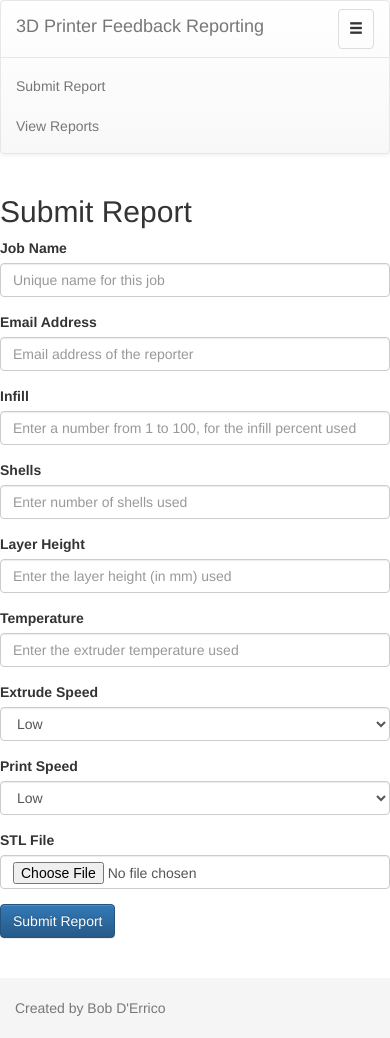
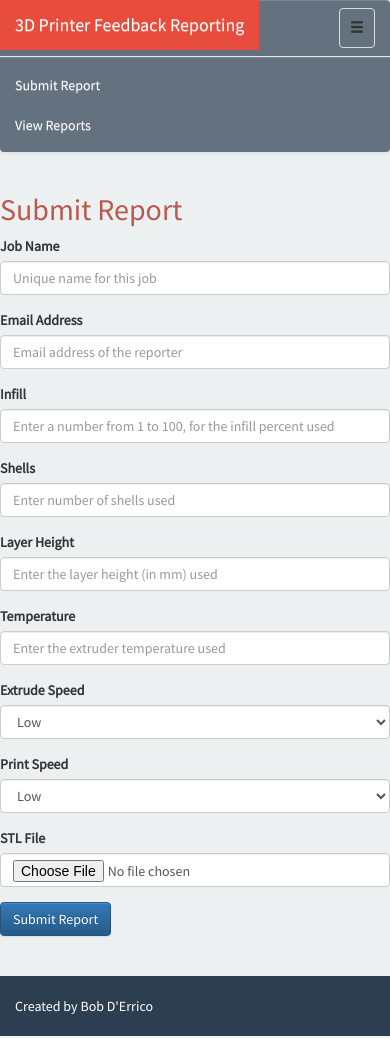
Before and after one commit to bobderrico80/printer_feedback, a Flask app: page / in a window 390 px wide, after a click on "Toggle navigation"; the page is wider, and only the part inside the window is pictured. Run offline with Flask 2, Linux system fonts and the light colour scheme; some libraries are stand-ins or nearby versions.

Commit message:
Styles CSS

```diff
--- a/app/static/main.css
+++ b/app/static/main.css
@@ -5,30 +5,46 @@ html {
 
 body {
   margin-bottom: 100px;
+  background-color: rgb(236, 240, 241);
+  font-family: 'Source Sans Pro', sans-serif;
 }
 
-.form-inline {
-  margin: 20px 0;
+h1, h2, h3,
+a, a:active, a:link, a:visited {
+  color: rgb(183, 89, 79);
 }
 
-.form-inline input {
-  margin-right: 30px;
+.table-container {
+  min-height: 425px;
 }
 
-.form-inline label {
-  margin-right: 10px;
+.navbar-default {
+  background-image: none;
+  background-color: rgba(44, 62, 80, .7);
+  border: 0;
 }
 
-.input-container {
-  display: inline-block;
+a.btn-danger {
+  color: white;
 }
 
-.input-container .help-block {
-  position: absolute;
+.navbar-default .navbar-brand,
+.navbar-default .navbar-nav > li > a {
+  color: white;
+  -webkit-transition: background-color 250ms ease-in-out;
+  -moz-transition: background-color 250ms ease-in-out;
+  -o-transition: background-color 250ms ease-in-out;
+  transition: background-color 250ms ease-in-out;
 }
 
-.text-editable input {
-  position: absolute;
+.navbar-default .navbar-brand:hover,
+.navbar-default .navbar-nav > li > a:hover {
+  background-color: rgb(231, 76, 60);
+  color: white;
+  -webkit-transition: background-color 250ms ease-in-out;
+  -moz-transition: background-color 250ms ease-in-out;
+  -o-transition: background-color 250ms ease-in-out;
+  transition: background-color 250ms ease-in-out;
 }
 
 .footer {
@@ -36,9 +52,10 @@ body {
   bottom: 0;
   width: 100%;
   height: 60px;
-  background-color: #f5f5f5;
+  background-color: rgb(44, 62, 80);
 }
 
 .footer .text-muted {
   margin: 20px 0;
+  color: white;
 }
--- a/app/templates/base.html
+++ b/app/templates/base.html
@@ -2,6 +2,7 @@
 <html>
   <head>
     <meta charset="utf-8">
+    <link href='https://fonts.googleapis.com/css?family=Source+Sans+Pro' rel='stylesheet' type='text/css'>
     <title>{{ title }} - 3D Printer Feedback Reporting</title>
     <link href="/static/vendor/bootstrap/dist/css/bootstrap.css" rel="stylesheet" media="screen"/>
     <link href="/static/vendor/bootstrap/dist/css/bootstrap-theme.css" rel="stylesheet" media="screen"/>
```
Also changed, not shown: app/templates/view.html (+7 -3 lines).
